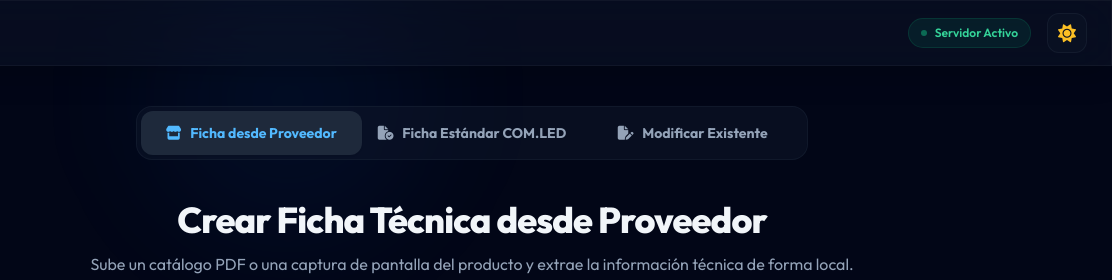
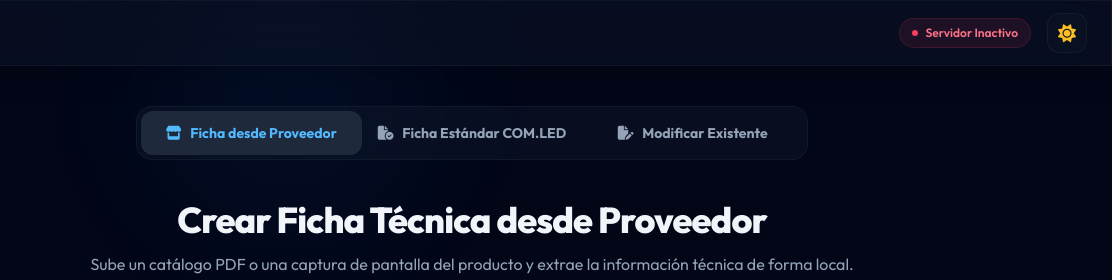
Before and after one commit to roxedpna-coder/app-comled, a plain HTML site: page frontend/index.html in a window 1280 px wide. Shown: the top 280 px of the page, 168-1280 px from the left. Drawn offline with nearby package versions, Linux system fonts and the light colour scheme; no server answers.

Commit message:
feat: hacer dinamico el indicador de estado del servidor en la cabecera

```diff
--- a/frontend/app.js
+++ b/frontend/app.js
@@ -1069,12 +1069,43 @@ function initActionButtons() {
 // ==========================================
 // 10. INICIALIZACIÓN GLOBAL DE LA APLICACIÓN
 // ==========================================
+// Checker dinámico de estado del servidor
+function checkServerConnection() {
+    const badge = document.getElementById("serverStatusBadge");
+    const dot = document.getElementById("serverStatusDot");
+    const text = document.getElementById("serverStatusText");
+
+    if (!badge || !dot || !text) return;
+
+    fetch(`${API_BASE}/ping`)
+        .then(response => {
+            if (response.ok) {
+                // Activo (Verde)
+                badge.className = "hidden sm:flex items-center gap-2 px-3 py-1.5 rounded-full text-xs font-semibold bg-emerald-500/10 text-emerald-600 dark:text-emerald-400 border border-emerald-500/15";
+                dot.className = "w-1.5 h-1.5 rounded-full bg-emerald-500 animate-pulse";
+                text.innerText = "Servidor Activo";
+            } else {
+                throw new Error("Offline");
+            }
+        })
+        .catch(() => {
+            // Desconectado (Rojo)
+            badge.className = "hidden sm:flex items-center gap-2 px-3 py-1.5 rounded-full text-xs font-semibold bg-rose-500/10 text-rose-600 dark:text-rose-400 border border-rose-500/15";
+            dot.className = "w-1.5 h-1.5 rounded-full bg-rose-500";
+            text.innerText = "Servidor Inactivo";
+        });
+}
+
 function initApp() {
     initTheme();
     checkCustomLogos();
     initFileUploader();
     initManualImageUploaders();
     initActionButtons();
+
+    // Iniciar chequeo de conexión del servidor
+    checkServerConnection();
+    setInterval(checkServerConnection, 5000);
 
     // Listeners para pestañas superiores
     const tabs = {
--- a/frontend/index.html
+++ b/frontend/index.html
@@ -141,10 +141,10 @@
             </div>
 
             <div class="flex items-center gap-4">
-                <!-- Indicador de conexión local -->
-                <div class="hidden sm:flex items-center gap-2 px-3 py-1.5 rounded-full text-xs font-semibold bg-emerald-500/10 text-emerald-600 dark:text-emerald-400 border border-emerald-500/15">
-                    <span class="w-1.5 h-1.5 rounded-full bg-emerald-500 animate-pulse"></span>
-                    Servidor Activo
+                <!-- Indicador de conexión local dinámico -->
+                <div id="serverStatusBadge" class="hidden sm:flex items-center gap-2 px-3 py-1.5 rounded-full text-xs font-semibold bg-emerald-500/10 text-emerald-600 dark:text-emerald-400 border border-emerald-500/15">
+                    <span id="serverStatusDot" class="w-1.5 h-1.5 rounded-full bg-emerald-500 animate-pulse"></span>
+                    <span id="serverStatusText">Servidor Activo</span>
                 </div>
 
                 <!-- Toggle de Tema -->
```
